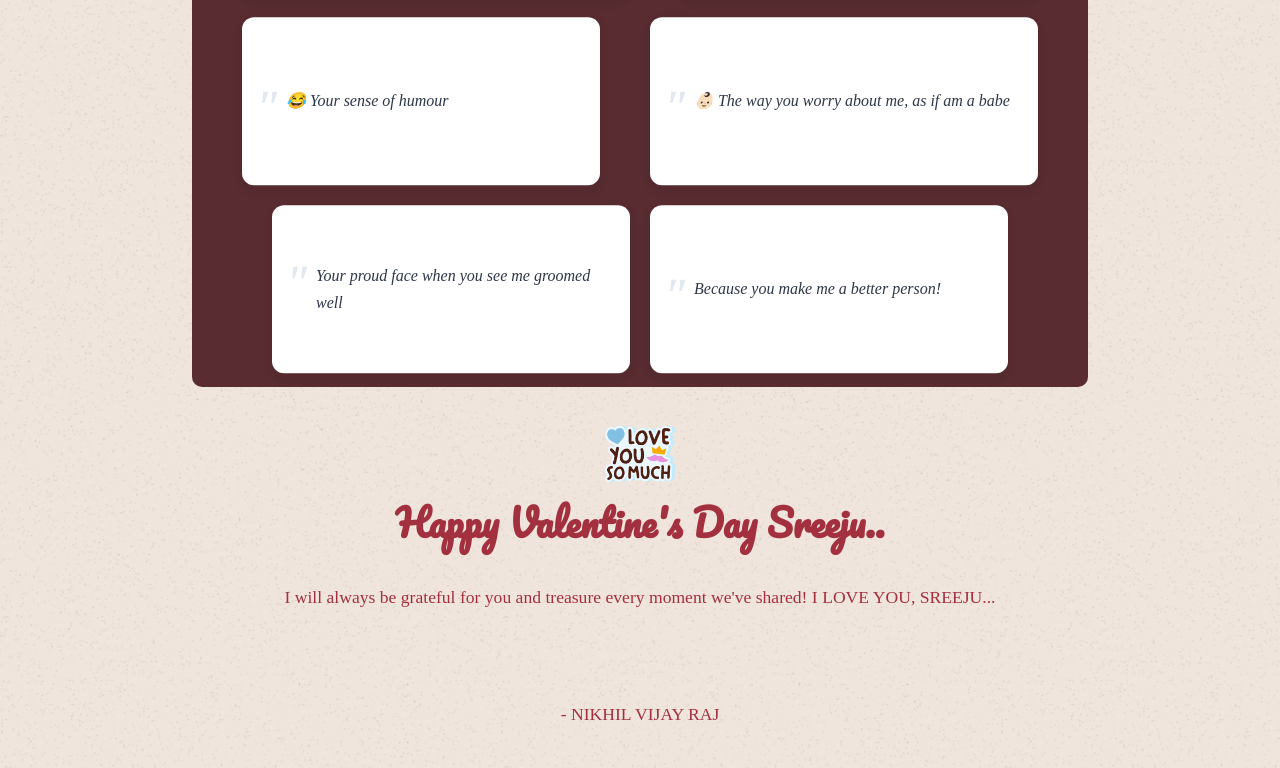
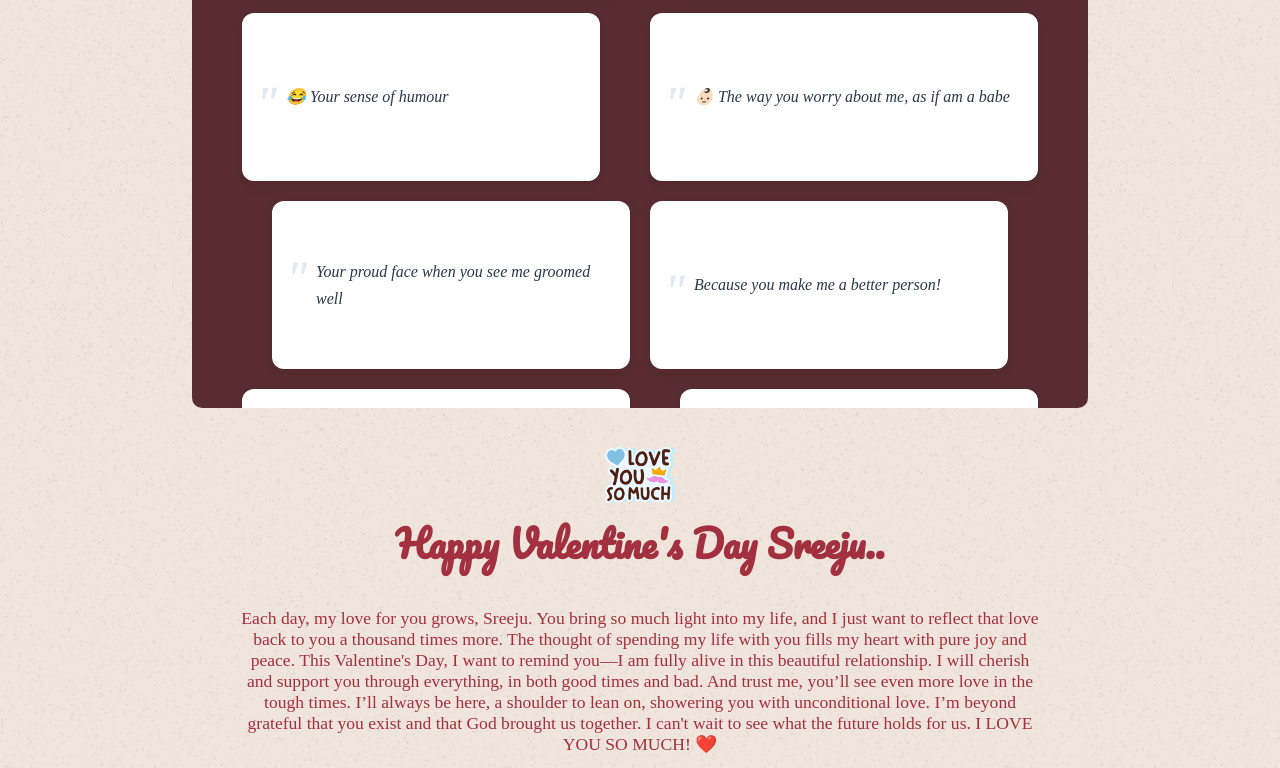
Before and after one commit to queenajeers/Sreeja, a plain HTML site: page index.html in a window 1280 px wide. Shown: the part 4592-5360 px from the top of the page. Drawn offline with nearby package versions, Linux system fonts and the light colour scheme; a web font is replaced by a local one.

Commit message:
minor changes

```diff
--- a/index.html
+++ b/index.html
@@ -193,11 +193,12 @@
         </div>
         <div class="topicHeadingContent">
           <p>
-            I love when song lyrics remind me of you. I listen to them on
-            repeat, imagining every word as if it’s about us. Sometimes, they
-            even bring me happy tears. Music is one of the best ways to express
-            what I feel for you deep in my soul. So, I’ve gathered my top songs
-            that make me feel connected to you in a magical way
+            I love it when song lyrics remind me of you. I play them over and
+            over, imagining that every word is about us. Sometimes, they even
+            bring me happy tears. Music is one of the best ways to express how
+            deeply I feel for you. So, I’ve put together a list of my favorite
+            songs that make me feel connected to you in a special way. Every
+            word below reflects what I feel for my Sreeju.
           </p>
         </div>
         <div class="songsContainer">
@@ -269,8 +270,17 @@
         </div>
         <div class="topicHeadingContent">
           <p>
-            I will always be grateful for you and treasure every moment we've
-            shared! I LOVE YOU, SREEJU...
+            Each day, my love for you grows, Sreeju. You bring so much light
+            into my life, and I just want to reflect that love back to you a
+            thousand times more. The thought of spending my life with you fills
+            my heart with pure joy and peace. This Valentine's Day, I want to
+            remind you—I am fully alive in this beautiful relationship. I will
+            cherish and support you through everything, in both good times and
+            bad. And trust me, you’ll see even more love in the tough times.
+            I’ll always be here, a shoulder to lean on, showering you with
+            unconditional love. I’m beyond grateful that you exist and that God
+            brought us together. I can't wait to see what the future holds for
+            us. I LOVE YOU SO MUCH! ❤️
           </p>
           <div class="space"></div>
           <div class="space"></div>
--- a/js/testimonals.js
+++ b/js/testimonals.js
@@ -37,7 +37,7 @@ const testimonials = [
     text: "🤌🏻  The way you rub my elbow skin, I LOVE IT 😂",
   },
   {
-    text: "🤌🏻 The way we become a mental coachs , when one of us goes down",
+    text: "🤌🏻 The way we become  mental coachs , when one of us goes down",
   },
   {
     text: "☕️ Tea time walk at your attha's house, there's something magical about that day!",
@@ -81,6 +81,21 @@ const testimonials = [
   {
     text: "Your laugh is contagious man!",
   },
+  {
+    text: "The way you get ready! So much thought put into it!",
+  },
+  {
+    text: "Your sense of justice, guess you got that from your father! 😉",
+  },
+  {
+    text: "Your voice sqeeeze, when you say, Yeeeeehhhheeeyyy! That's a melody!",
+  },
+  {
+    text: "The way you enjoy with your cousins!",
+  },
+  {
+    text: "I love how you value self-respect, it inspired me. Holding oneself with honor.",
+  },
 ];
 
 function createTestimonialCard(testimonial) {
```
